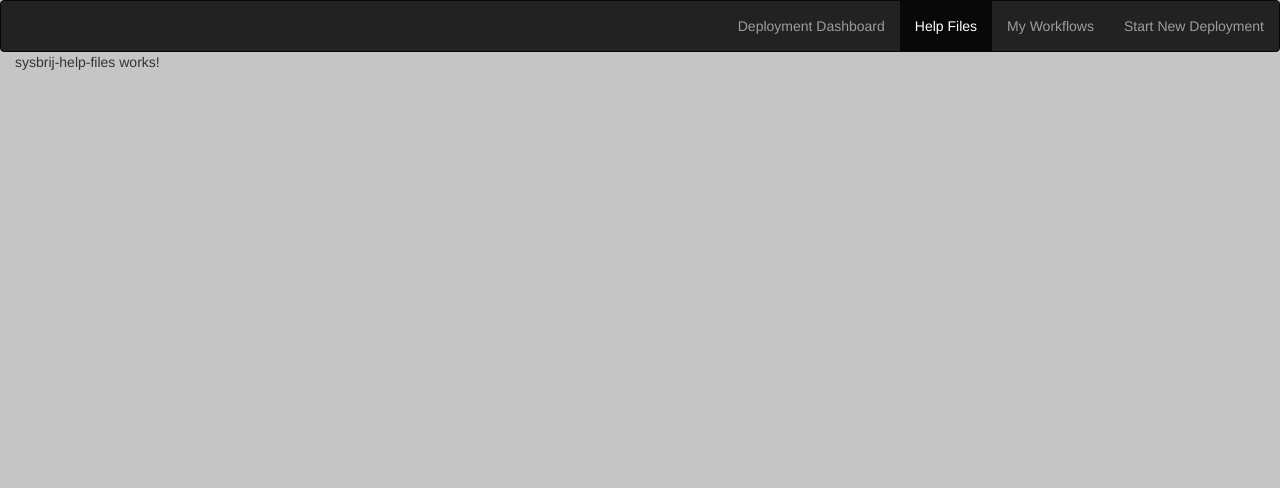
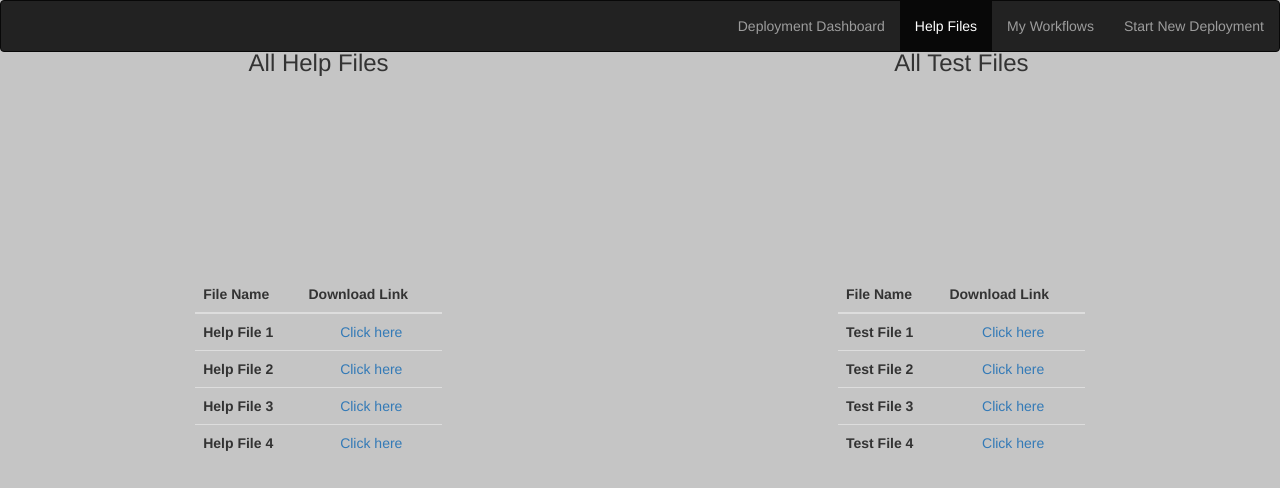
Before and after one commit to shreyasunhle0110/Deployments_Copia, an Angular app: page /sysbrijMaster/sysbrijHelpFiles in a window 1280 px wide. Shown: the top 488 px of the page. Built offline with nearby package versions, Linux system fonts and the light colour scheme.

Commit message:
adding HTML and CSS to HelpFiles Page

```diff
--- a/src/app/sysbrij-help-files/sysbrij-help-files.component.css
+++ b/src/app/sysbrij-help-files/sysbrij-help-files.component.css
@@ -0,0 +1,27 @@
+.left-div {
+    position: absolute;
+    top: 30px;
+    right: 51%;
+    bottom: 30px;
+    left: 10px;
+}
+.right-div{
+     position: absolute;
+    top: 30px;
+    right: 10px;
+    bottom: 30px;
+    left: 51%;
+}
+.table{
+    margin-top: 200px;
+    width: 40%;
+    height: 40%;
+    margin: 200px auto 0 auto;
+}
+.table-2{
+     position: absolute;
+    top: 30px;
+    right: 10px;
+    bottom: 30px;
+    left: 51%;
+}
--- a/src/app/sysbrij-help-files/sysbrij-help-files.component.html
+++ b/src/app/sysbrij-help-files/sysbrij-help-files.component.html
@@ -1 +1,66 @@
-<p>sysbrij-help-files works!</p>
+<div class="container">
+    <div class="text-center help-files left-div">
+        <h3 data-toggle="collapse" href="#helpfiles" class="tab-heading">All Help Files</h3>
+        <div id="helpfiles">
+            <table class="table">
+                <thead>
+                    <tr>
+                        <th>File Name</th>
+                        <th>Download Link</th>
+                    </tr>
+                </thead>
+                <tbody>
+                    <tr>
+                        <th scope="row">Help File 1</th>
+                        <td><a href="">Click here</a></td>
+                    </tr>
+                    <tr>
+                        <th scope="row">Help File 2</th>
+                        <td><a href="">Click here</a></td>
+                    </tr>
+                    <tr>
+                        <th scope="row">Help File 3</th>
+                        <td><a href="">Click here</a></td>
+                    </tr>
+                    <tr>
+                        <th scope="row">Help File 4</th>
+                        <td><a href="">Click here</a></td>
+                    </tr>
+                </tbody>
+
+            </table>
+        </div>
+    </div>
+    <div class="text-center test-files right-div">
+        <h3 data-toggle="collapse" href="#testfiles" class="tab-heading">All Test Files</h3>
+        <div id="testfiles">
+            <table class="table">
+                <thead>
+                    <tr>
+                        <th>File Name</th>
+                        <th>Download Link</th>
+                    </tr>
+                </thead>
+                <tbody>
+                    <tr>
+                        <th scope="row">Test File 1</th>
+                        <td><a href="">Click here</a></td>
+                    </tr>
+                    <tr>
+                        <th scope="row">Test File 2</th>
+                        <td><a href="">Click here</a></td>
+                    </tr>
+                    <tr>
+                        <th scope="row">Test File 3</th>
+                        <td><a href="">Click here</a></td>
+                    </tr>
+                    <tr>
+                        <th scope="row">Test File 4</th>
+                        <td><a href="">Click here</a></td>
+                    </tr>
+                </tbody>
+
+            </table>
+        </div>
+    </div>
+</div>
```
